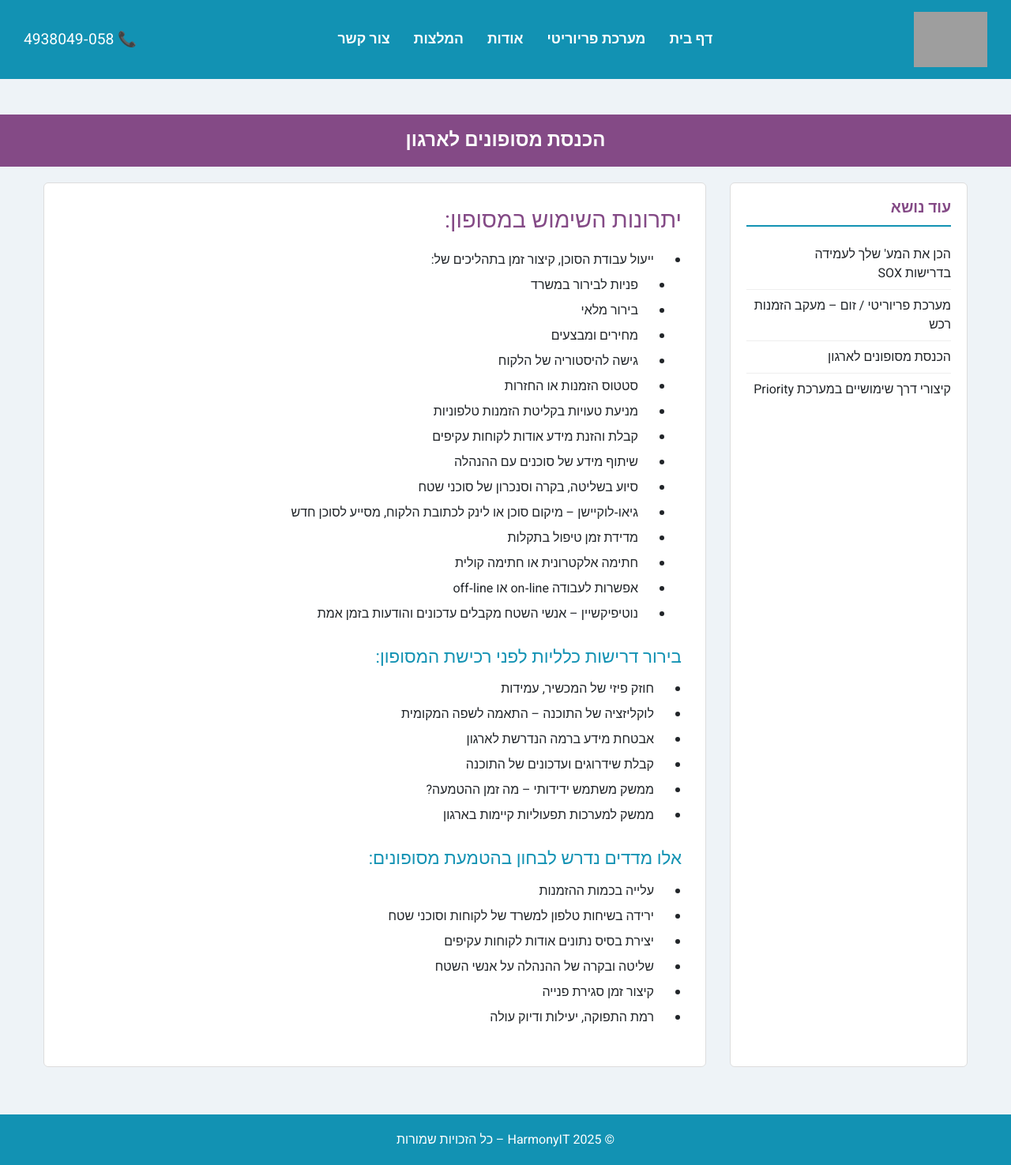
After one commit to gilos123/Hamrmony, a Django app: page /priority/Inserting_terminals_into_organization/ in a window 1280 px wide. The commit adds this page. Shown: the whole page at 79% size. Run offline with Django 5.2, Linux system fonts and the light colour scheme; some libraries are stand-ins or nearby versions; grey boxes are pictures that could not be loaded.

Commit message:
priority4

```diff
--- /dev/null
+++ b/harmonyApp/templates/harmonyApp/Inserting_terminals_into_organization.html
@@ -0,0 +1,194 @@
+{% load static %}
+<!DOCTYPE html>
+<html lang="he" dir="rtl">
+    <head>
+        <meta charset="UTF-8" />
+        <title>הכנסת מסופונים לארגון</title>
+        <link href="https://fonts.googleapis.com/css2?family=Heebo&display=swap"
+              rel="stylesheet" />
+        <link href="https://cdn.jsdelivr.net/npm/bootstrap@5.3.0/dist/css/bootstrap.min.css"
+              rel="stylesheet" />
+        <link rel="stylesheet"
+              href="https://cdnjs.cloudflare.com/ajax/libs/font-awesome/6.5.1/css/all.min.css" />
+        <link rel="shortcut icon" href="{% static 'fvaion-next.ico' %}" />
+        <style>
+    * { font-family: "Heebo", sans-serif; box-sizing: border-box; }
+    body {
+      background-color: #eef3f7;
+      padding-top: 130px; /* space for fixed header */
+    }
+    /* Header */
+    header {
+      position: fixed; top: 0; left: 0;
+      width: 100%; background-color: #1292b3;
+      color: #fff; padding: 15px 30px;
+      display: flex; justify-content: space-between;
+      align-items: center; z-index: 1000;
+    }
+    .logo img { height: 70px; }
+    nav ul {
+      display: flex; gap: 30px;
+      list-style: none; margin: 0; padding: 0;
+    }
+    nav ul li a {
+      color: #fff; font-weight: bold;
+      font-size: 1.1em; text-decoration: none;
+    }
+    .phone { font-size: 1.2em; }
+
+    /* Banner */
+    .banner {
+      background-color: #844a86;
+      color: #fff; text-align: center;
+      margin-top: 15px; padding: 15px 0;
+      font-size: 1.5rem; font-weight: 600;
+    }
+
+    /* Layout */
+    .main-container {
+      display: flex; gap: 30px;
+      max-width: 1200px; margin: 20px auto 60px;
+      padding: 0 15px;
+    }
+    /* Sidebar */
+    .sidebar {
+      flex: 1;
+      background: #fff; border: 1px solid #ddd;
+      border-radius: 6px; padding: 20px;
+    }
+    .sidebar h4 {
+      border-bottom: 2px solid #1292b3;
+      padding-bottom: 10px; margin-bottom: 15px;
+      color: #844a86; font-size: 1.2rem; font-weight: 700;
+    }
+    .sidebar ul {
+      list-style: none; margin: 0; padding: 0;
+    }
+    .sidebar ul li {
+      padding: 8px 0; border-bottom: 1px solid #eee;
+    }
+    .sidebar ul li:last-child { border-bottom: none; }
+
+    /* Content */
+    .content {
+      flex: 3;
+      background: #fff; border: 1px solid #ddd;
+      border-radius: 6px; padding: 30px;
+    }
+    .content h1 {
+      font-size: 1.8rem; color: #844a86;
+      margin-bottom: 20px;
+    }
+    .content h2 {
+      font-size: 1.4rem; color: #1292b3;
+      margin-top: 30px; margin-bottom: 15px;
+    }
+    .content p {
+      margin-bottom: 1rem;
+      font-size: 1rem; line-height: 1.6; color: #333;
+    }
+    .content ul {
+      margin-right: 20px; margin-bottom: 20px;
+      padding-right: 0; list-style: disc;
+    }
+    .content ul li {
+      margin-bottom: 8px; padding-right: 15px;
+    }
+
+    /* Footer */
+    footer {
+      text-align: center; background-color: #1292b3;
+      color: #fff; padding: 20px 0; margin-top: 40px;
+    }
+        </style>
+    </head>
+    <body>
+        <!-- Header -->
+        <header>
+            <div class="logo">
+                <img src="https://harmony-it.co.il/wp-content/uploads/2018/03/logo-Harmony-IT-768x210.jpg"
+                     alt="HarmonyIT Logo" />
+            </div>
+            <nav>
+                <ul>
+                    <li>
+                        <a href="{% url 'home' %}">דף בית</a>
+                    </li>
+                    <li>
+                        <a href="{% url 'priority' %}">מערכת פריוריטי</a>
+                    </li>
+                    <li>
+                        <a href="{% url 'about' %}">אודות</a>
+                    </li>
+                    <li>
+                        <a href="{% url 'recommendation' %}">המלצות</a>
+                    </li>
+                    <li>
+                        <a href="{% url 'contact' %}?next=/">צור קשר</a>
+                    </li>
+                </ul>
+            </nav>
+            <div class="phone">📞 058‑4938049</div>
+        </header>
+        <!-- Banner -->
+        <div class="banner">הכנסת מסופונים לארגון</div>
+        <!-- Main content + sidebar -->
+        <div class="main-container">
+            <!-- Sidebar -->
+            <aside class="sidebar">
+                <h4>עוד נושא</h4>
+                <ul>
+                    <li>הכן את המע' שלך לעמידה בדרישות SOX</li>
+                    <li>מערכת פריוריטי / זום – מעקב הזמנות רכש</li>
+                    <li>הכנסת מסופונים לארגון</li>
+                    <li>קיצורי דרך שימושיים במערכת Priority</li>
+                </ul>
+            </aside>
+            <!-- Updated main content -->
+            <section class="content">
+                <h1>יתרונות השימוש במסופון:</h1>
+                <ul>
+                    <li>ייעול עבודת הסוכן, קיצור זמן בתהליכים של:</li>
+                    <ul>
+                        <li>פניות לבירור במשרד</li>
+                        <li>בירור מלאי</li>
+                        <li>מחירים ומבצעים</li>
+                        <li>גישה להיסטוריה של הלקוח</li>
+                        <li>סטטוס הזמנות או החזרות</li>
+                        <li>מניעת טעויות בקליטת הזמנות טלפוניות</li>
+                        <li>קבלת והזנת מידע אודות לקוחות עקיפים</li>
+                        <li>שיתוף מידע של סוכנים עם ההנהלה</li>
+                        <li>סיוע בשליטה, בקרה וסנכרון של סוכני שטח</li>
+                        <li>גיאו‑לוקיישן – מיקום סוכן או לינק לכתובת הלקוח, מסייע לסוכן חדש</li>
+                        <li>מדידת זמן טיפול בתקלות</li>
+                        <li>חתימה אלקטרונית או חתימה קולית</li>
+                        <li>אפשרות לעבודה on‑line או off‑line</li>
+                        <li>נוטיפיקשיין – אנשי השטח מקבלים עדכונים והודעות בזמן אמת</li>
+                    </ul>
+                </ul>
+                <h2>בירור דרישות כלליות לפני רכישת המסופון:</h2>
+                <ul>
+                    <li>חוזק פיזי של המכשיר, עמידות</li>
+                    <li>לוקליזציה של התוכנה – התאמה לשפה המקומית</li>
+                    <li>אבטחת מידע ברמה הנדרשת לארגון</li>
+                    <li>קבלת שידרוגים ועדכונים של התוכנה</li>
+                    <li>ממשק משתמש ידידותי – מה זמן ההטמעה?</li>
+                    <li>ממשק למערכות תפעוליות קיימות בארגון</li>
+                </ul>
+                <h2>אלו מדדים נדרש לבחון בהטמעת מסופונים:</h2>
+                <ul>
+                    <li>עלייה בכמות ההזמנות</li>
+                    <li>ירידה בשיחות טלפון למשרד של לקוחות וסוכני שטח</li>
+                    <li>יצירת בסיס נתונים אודות לקוחות עקיפים</li>
+                    <li>שליטה ובקרה של ההנהלה על אנשי השטח</li>
+                    <li>קיצור זמן סגירת פנייה</li>
+                    <li>רמת התפוקה, יעילות ודיוק עולה</li>
+                </ul>
+            </section>
+        </div>
+        <footer>
+            © 2025 HarmonyIT – כל הזכויות שמורות
+        </footer>
+        <script src="https://cdn.jsdelivr.net/npm/bootstrap@5.3.0/dist/js/bootstrap.bundle.min.js"></script>
+    </body>
+</html>
--- a/harmonyApp/templates/harmonyApp/priority.html
+++ b/harmonyApp/templates/harmonyApp/priority.html
@@ -321,8 +321,7 @@
                 <i class="fa-solid fa-square"><a href="{% url 'Purchase_Order_Tracking' %}"> מערכת פריוריטי / זום – מעקב הזמנות רכש</a></i>
               </li>
               <li>
-                <i class="fa-solid fa-square"></i>
-                <span>מערכת פריוריטי / זום – מעקב תמותות</span>
+                <i class="fa-solid fa-square"><a href="{% url 'Inserting_terminals_into_organization' %}">הכנסת מסופונים לארגון</a></i>
               </li>
               <li>
                 <i class="fa-solid fa-square"></i>
--- a/harmonyApp/urls.py
+++ b/harmonyApp/urls.py
@@ -1,5 +1,5 @@
 from django.urls import path
-from .views import index_view, contact_view, about_view, Purchase_Order_Tracking_view,recommendation_view, priority_view, SOX_requirements_view
+from .views import index_view, contact_view, about_view, Purchase_Order_Tracking_view,recommendation_view, priority_view, SOX_requirements_view, Inserting_terminals_into_organization_view
 
 urlpatterns = [
     path('', index_view, name='home'),  # this is your main page
@@ -9,4 +9,5 @@ urlpatterns = [
     path('priority/', priority_view,  name='priority'),
     path('priority/SOX_requirements/', SOX_requirements_view,  name='SOX_requirements'),
     path('priority/Purchase_Order_Tracking/', Purchase_Order_Tracking_view,  name='Purchase_Order_Tracking'),
+    path('priority/Inserting_terminals_into_organization/', Inserting_terminals_into_organization_view,  name='Inserting_terminals_into_organization'),
 ]
--- a/harmonyApp/views.py
+++ b/harmonyApp/views.py
@@ -10,6 +10,10 @@ def index_view(request):
 def SOX_requirements_view(request):
     form = ContactForm()
     return render(request, 'harmonyApp/SOX_requirements.html', {'form': form})
+
+def Inserting_terminals_into_organization_view(request):
+    form = ContactForm()
+    return render(request, 'harmonyApp/Inserting_terminals_into_organization.html', {'form': form})
 
 def Purchase_Order_Tracking_view(request):
     form = ContactForm()
```
